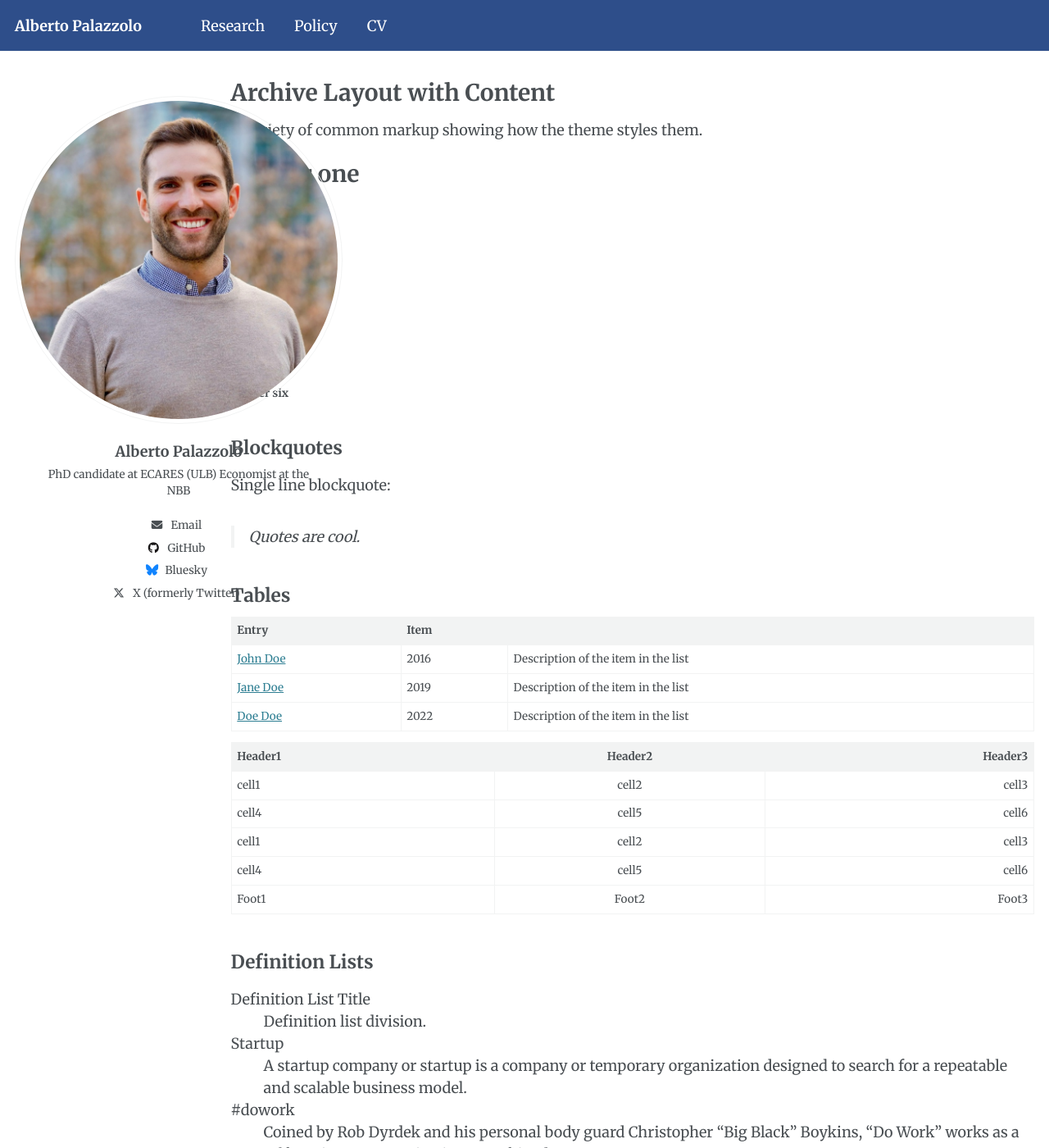
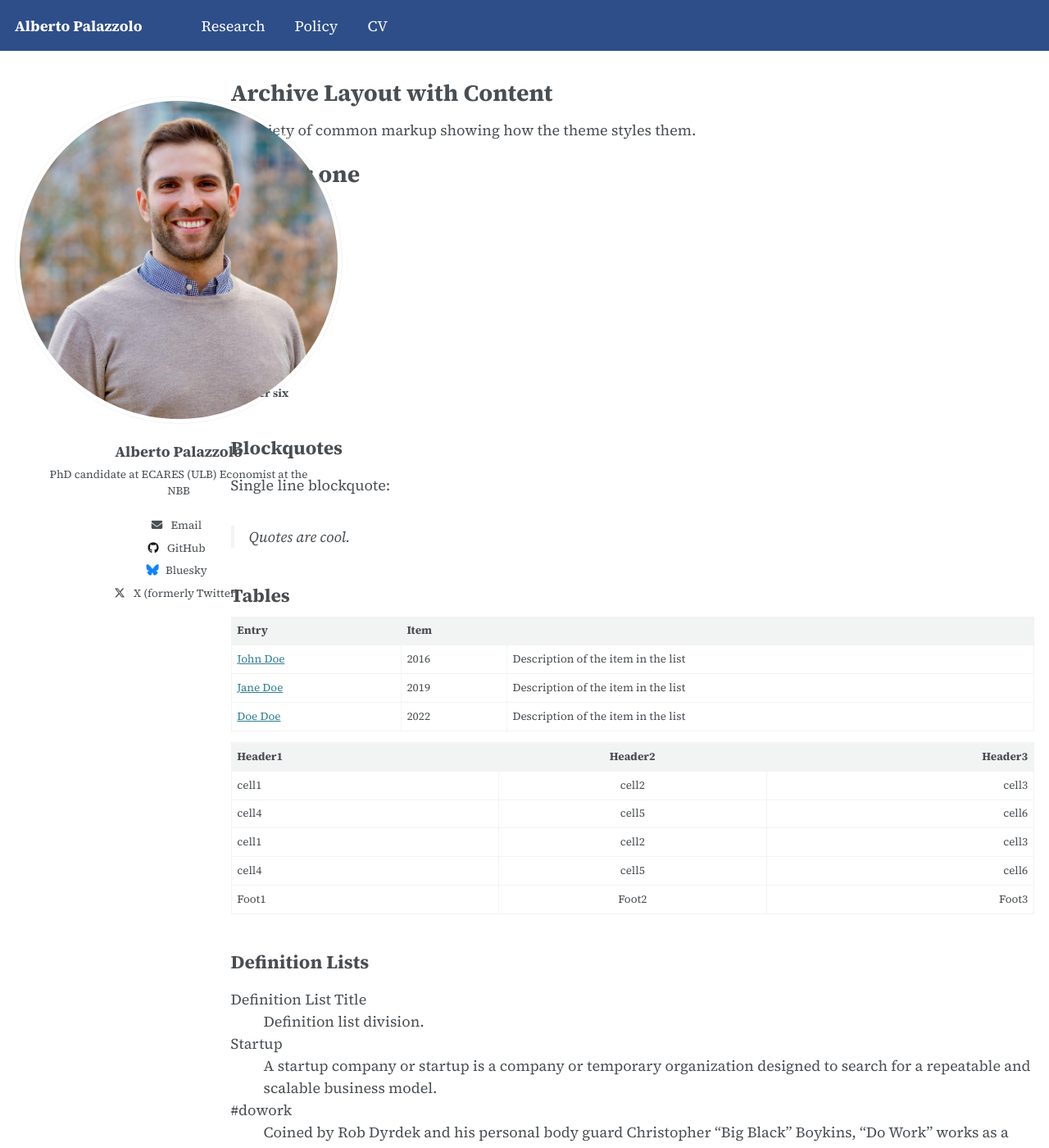
Before and after one commit to albepal/albepal.github.io, a Jekyll site: the page built from _pages/archive-layout-with-content.md, in a window 1280 px wide and 1400 px high. Shown: the whole window at 82% size. Built offline with Jekyll 4.4.1, drawn with Linux system fonts in a browser that asks for light colours.

Commit message:
Switch the site font from Merriweather to Source Serif 4
Co-Authored-By: Claude Opus 5.5 (1M context) <noreply@anthropic.com>

```diff
--- a/_sass/_themes.scss
+++ b/_sass/_themes.scss
@@ -14,7 +14,7 @@ $paragraph-indent           : false; // true, false (default)
 $indent-var                 : 1.3em;
 
 /* System typefaces */
-$serif                      : "Merriweather", "Georgia", serif;
+$serif                      : "Source Serif 4", "Georgia", serif;
 $sans-serif                 : $serif;
 $monospace                  : Monaco, Consolas, "Lucida Console", monospace;
 
@@ -39,7 +39,7 @@ $type-size-6                : 0.75em;   // ~12px
 $type-size-7                : 0.6875em; // ~11px
 $type-size-8                : 0.625em;  // ~10px
 
-$global-font-family         : "Merriweather", "Georgia", serif;
+$global-font-family         : $serif;
 $header-font-family         : $global-font-family;
 $caption-font-family        : $serif;
 
--- a/_sass/layout/_sidebar.scss
+++ b/_sass/layout/_sidebar.scss
@@ -50,7 +50,7 @@
   }
 
   p, li {
-    font-family: $sans-serif;
+    font-family: $global-font-family;
     font-size: $type-size-6;
     line-height: 1.5;
   }
--- a/assets/css/main.scss
+++ b/assets/css/main.scss
@@ -1,6 +1,6 @@
 ---
 ---
-@import url("https://fonts.googleapis.com/css2?family=Merriweather:wght@300;400;700;900&display=swap");
+@import url("https://fonts.googleapis.com/css2?family=Source+Serif+4:ital,opsz,wght@0,8..60,400;0,8..60,600;0,8..60,700;1,8..60,400&display=swap");
 
 /*
  * This file controls what is imported from /_sass
```
